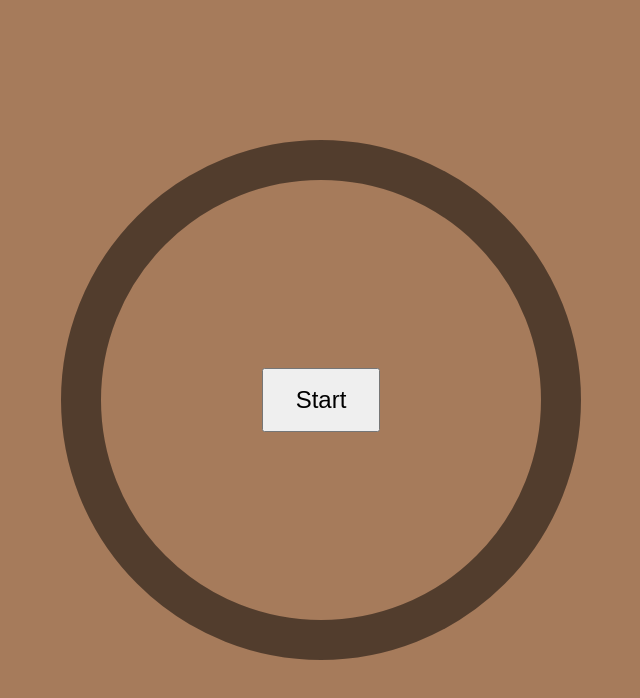
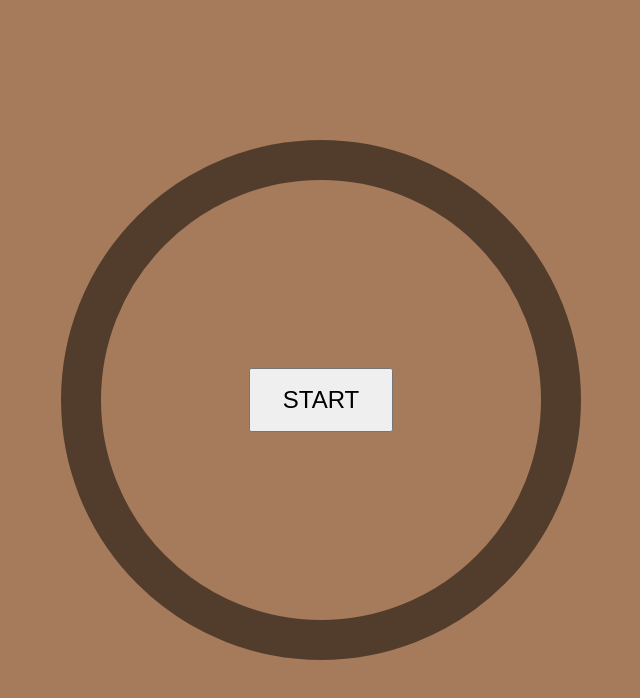
Before and after one commit to vijay-sharma-wzy/launch-game-experiment, a website built with Vite: page index.html in a window 1280 px wide. Shown: the whole page, without its empty margins (319-959 px from the left). Built offline with nearby package versions, Linux system fonts and the light colour scheme.

Commit message:
Make the Start button text all caps
Co-Authored-By: Claude Opus 5.5 <noreply@anthropic.com>

```diff
--- a/index.html
+++ b/index.html
@@ -31,7 +31,7 @@
 
   <!-- Start page. Needs a tap so iOS will ask for motion permission. -->
   <div id="start" class="overlay">
-    <button>Start</button>
+    <button>START</button>
   </div>
 
   <!-- HUD: the target outline + progress ring, fixed in the centre of the screen -->
```
